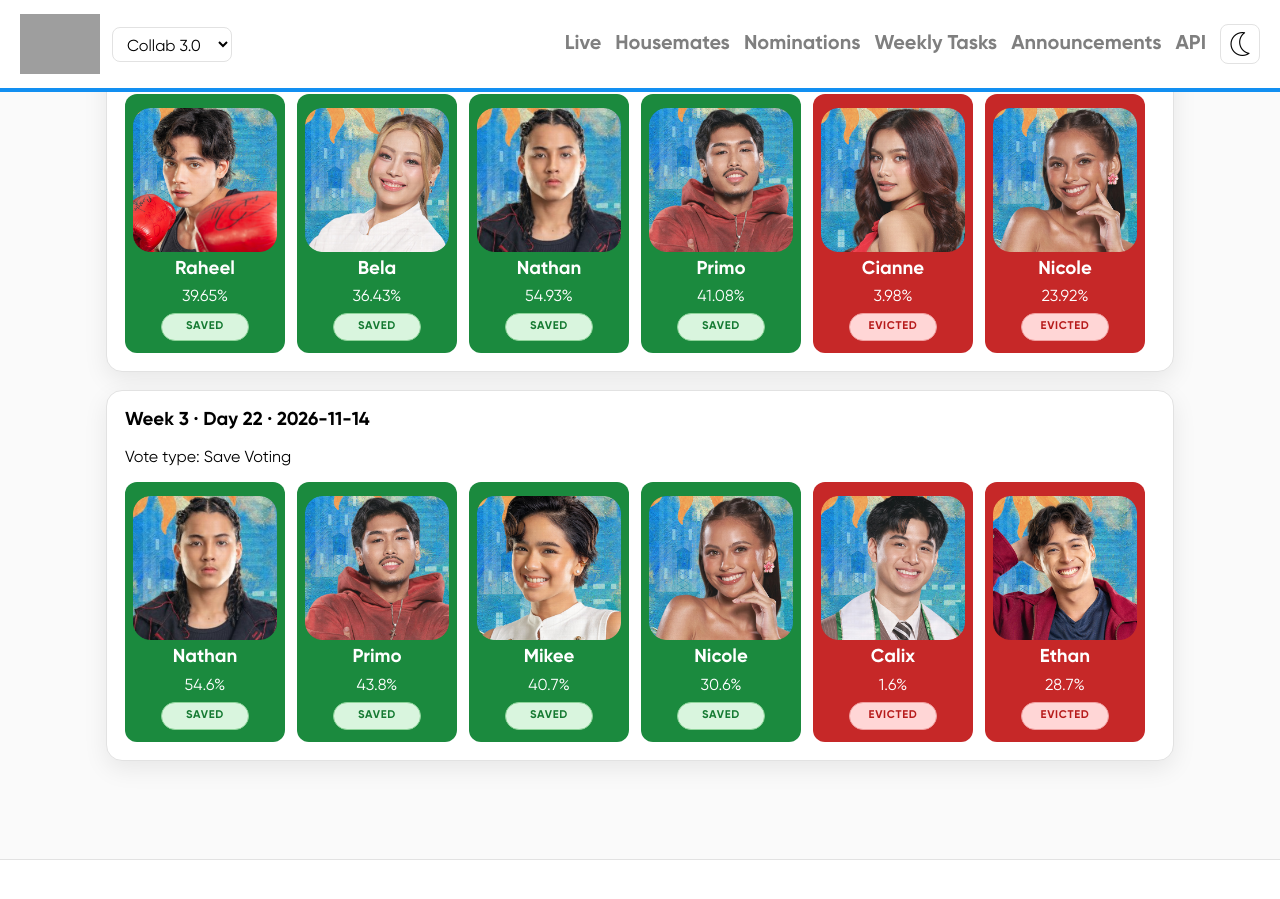
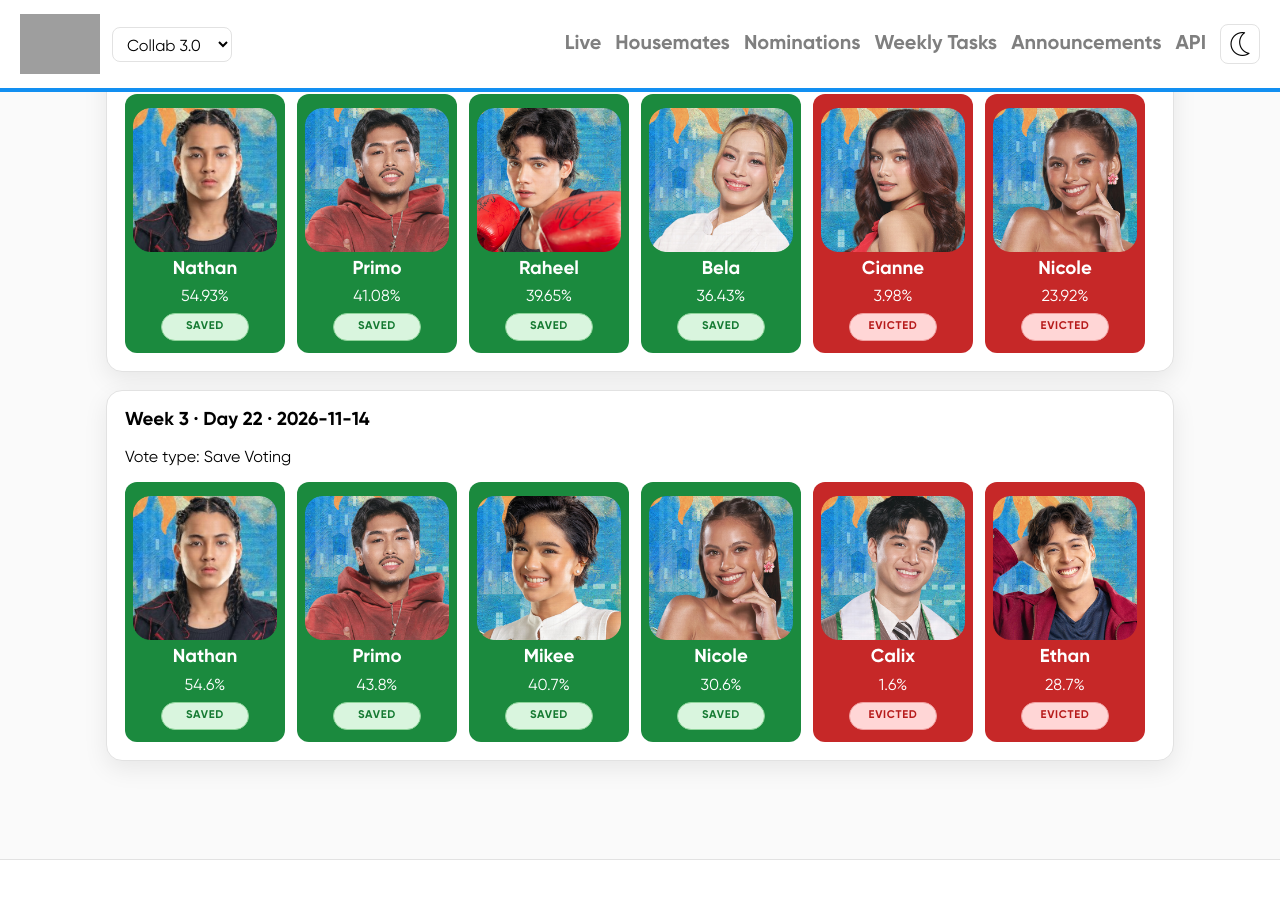
Before and after one commit to drpsphca/PHCASite-PBBUpdates, a Jekyll site: the page built from seasons/collab3/nominations.md, in a window 1280 px wide and 900 px high, scrolled down 2207 px. Built offline with Jekyll 4.4.1, drawn with Linux system fonts in a browser that asks for light colours; part of the change alters nothing that is shown; grey boxes are pictures that could not be loaded.

Commit message:
20261121-10

```diff
--- a/_data/seasons/collab3/evictions.yml
+++ b/_data/seasons/collab3/evictions.yml
@@ -21,10 +21,10 @@
   results_as_of: "2026-11-21T17:00:00+08:00"
   note: One Kapuso and One Kapamilya will be evicted from the Big Brother house.
   nominated:
+    - { id: nathan-garcia, label: "Nathan", percent: 54.93, result: saved }
+    - { id: primo-alterado, label: "Primo", percent: 41.08, result: saved }
     - { id: raheel-bhyria, label: "Raheel", percent: 39.65, result: saved }
     - { id: bela-arcal, label: "Bela", percent: 36.43, result: saved }
-    - { id: nathan-garcia, label: "Nathan", percent: 54.93, result: saved }
-    - { id: primo-alterado, label: "Primo", percent: 41.08, result: saved }
     - { id: cianne-dominguez, label: "Cianne", percent: 3.98, result: evicted }
     - { id: nicole-fortuna, label: "Nicole", percent: 23.92, result: evicted }
   evicted: []
```
